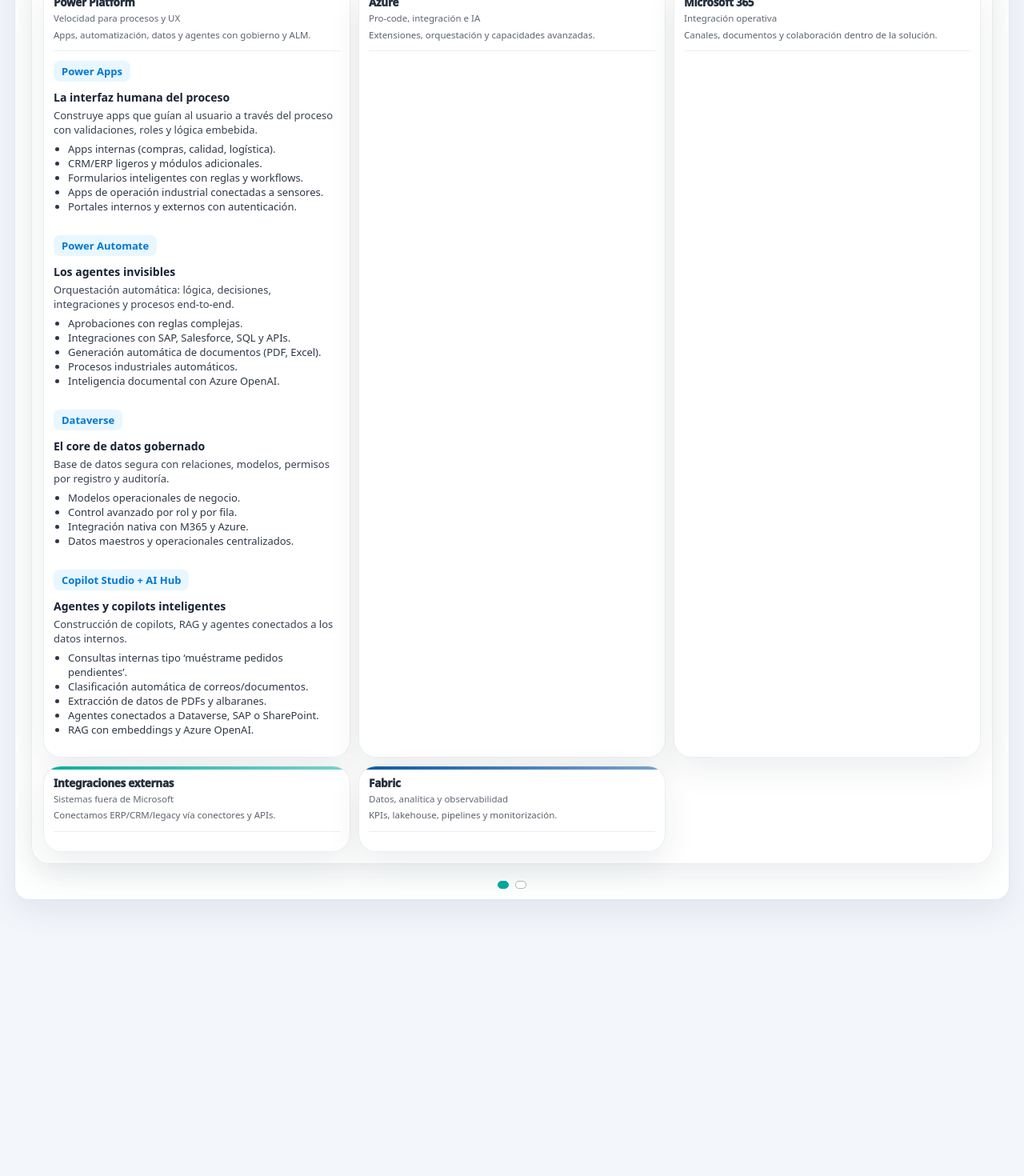
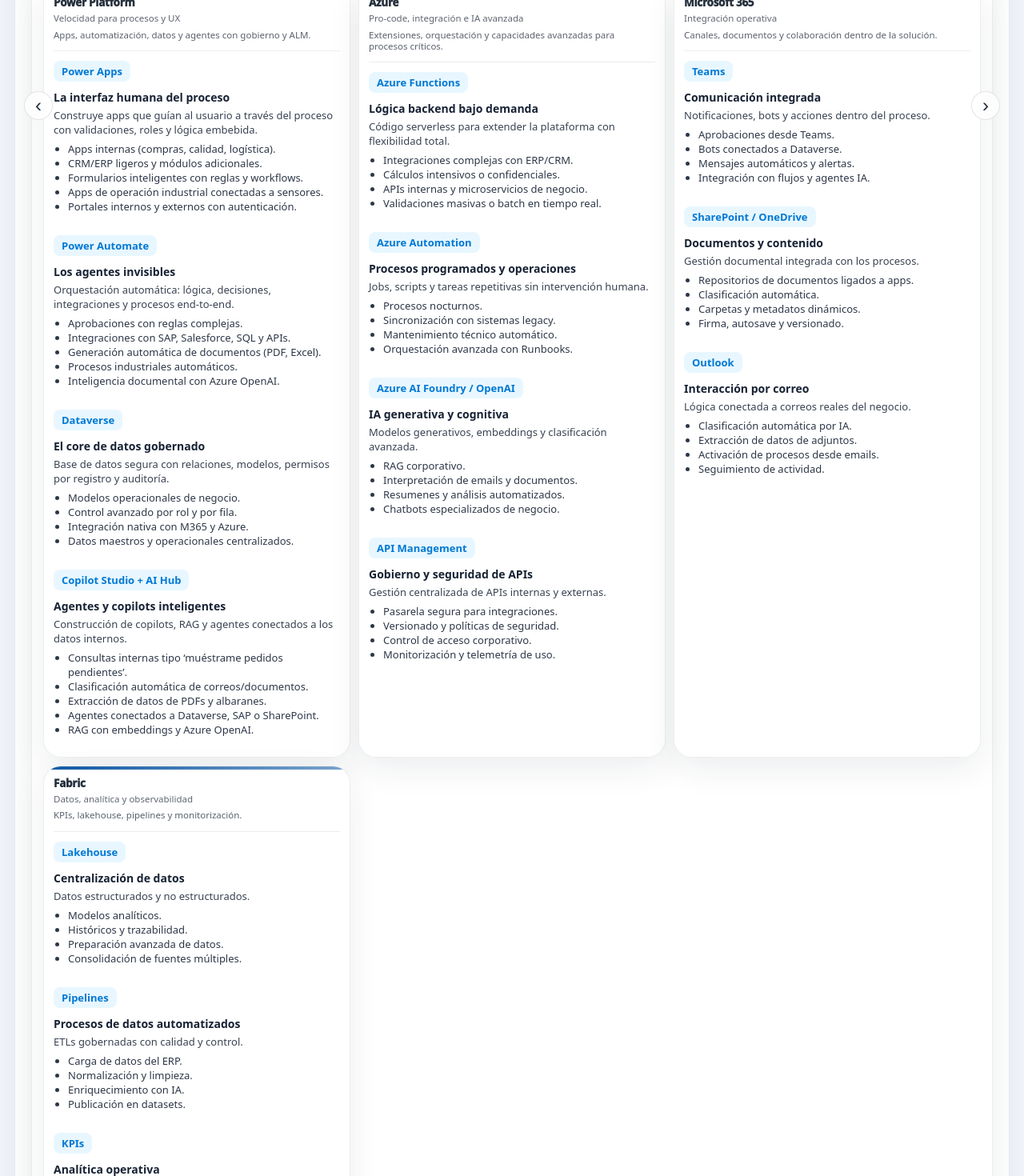
Before and after one commit to madinagarciaf-dev/presentacion-ppl, a React (Vite) app: page / in a window 1280 px wide. Shown: the part 1420-2890 px from the top of the page at 80% size. Before the commit the page ends 2591 px from the top, so only its background shows below. Built offline with nearby package versions, Linux system fonts and the light colour scheme.

Commit message:
Fix filenames middleware and vercel.json

```diff
--- a/src/App.jsx
+++ b/src/App.jsx
@@ -683,31 +683,139 @@ function TechLegend({ detail }) {
     {
       tone: "blue",
       title: "Azure",
-      subtitle: "Pro-code, integración e IA",
-      desc: "Extensiones, orquestación y capacidades avanzadas.",
-      tags: ["Azure Functions", "Azure Automation", "Azure AI Foundry", "Azure OpenAI", "API Management"],
+      subtitle: "Pro-code, integración e IA avanzada",
+      desc: "Extensiones, orquestación y capacidades avanzadas para procesos críticos.",
+      sections: [
+        {
+          tag: "Azure Functions",
+          title: "Lógica backend bajo demanda",
+          desc: "Código serverless para extender la plataforma con flexibilidad total.",
+          uses: [
+            "Integraciones complejas con ERP/CRM.",
+            "Cálculos intensivos o confidenciales.",
+            "APIs internas y microservicios de negocio.",
+            "Validaciones masivas o batch en tiempo real."
+          ]
+        },
+        {
+          tag: "Azure Automation",
+          title: "Procesos programados y operaciones",
+          desc: "Jobs, scripts y tareas repetitivas sin intervención humana.",
+          uses: [
+            "Procesos nocturnos.",
+            "Sincronización con sistemas legacy.",
+            "Mantenimiento técnico automático.",
+            "Orquestación avanzada con Runbooks."
+          ]
+        },
+        {
+          tag: "Azure AI Foundry / OpenAI",
+          title: "IA generativa y cognitiva",
+          desc: "Modelos generativos, embeddings y clasificación avanzada.",
+          uses: [
+            "RAG corporativo.",
+            "Interpretación de emails y documentos.",
+            "Resumenes y análisis automatizados.",
+            "Chatbots especializados de negocio."
+          ]
+        },
+        {
+          tag: "API Management",
+          title: "Gobierno y seguridad de APIs",
+          desc: "Gestión centralizada de APIs internas y externas.",
+          uses: [
+            "Pasarela segura para integraciones.",
+            "Versionado y políticas de seguridad.",
+            "Control de acceso corporativo.",
+            "Monitorización y telemetría de uso."
+          ]
+        }
+      ]
     },
+
     {
       tone: "purple",
       title: "Microsoft 365",
       subtitle: "Integración operativa",
       desc: "Canales, documentos y colaboración dentro de la solución.",
-      tags: ["Teams", "SharePoint", "Outlook", "OneDrive", "Loop"],
+      sections: [
+        {
+          tag: "Teams",
+          title: "Comunicación integrada",
+          desc: "Notificaciones, bots y acciones dentro del proceso.",
+          uses: [
+            "Aprobaciones desde Teams.",
+            "Bots conectados a Dataverse.",
+            "Mensajes automáticos y alertas.",
+            "Integración con flujos y agentes IA."
+          ]
+        },
+        {
+          tag: "SharePoint / OneDrive",
+          title: "Documentos y contenido",
+          desc: "Gestión documental integrada con los procesos.",
+          uses: [
+            "Repositorios de documentos ligados a apps.",
+            "Clasificación automática.",
+            "Carpetas y metadatos dinámicos.",
+            "Firma, autosave y versionado."
+          ]
+        },
+        {
+          tag: "Outlook",
+          title: "Interacción por correo",
+          desc: "Lógica conectada a correos reales del negocio.",
+          uses: [
+            "Clasificación automática por IA.",
+            "Extracción de datos de adjuntos.",
+            "Activación de procesos desde emails.",
+            "Seguimiento de actividad."
+          ]
+        }
+      ]
     },
-    {
-      tone: "teal",
-      title: "Integraciones externas",
-      subtitle: "Sistemas fuera de Microsoft",
-      desc: "Conectamos ERP/CRM/legacy vía conectores y APIs.",
-      tags: ["SAP", "Salesforce", "Oracle", "APIs REST", "SFTP/Files"],
-    },
+
     {
       tone: "blue",
       title: "Fabric",
       subtitle: "Datos, analítica y observabilidad",
       desc: "KPIs, lakehouse, pipelines y monitorización.",
-      tags: ["Lakehouse", "Pipelines", "Modelado", "KPIs", "Real-Time"],
-    },
+      sections: [
+        {
+          tag: "Lakehouse",
+          title: "Centralización de datos",
+          desc: "Datos estructurados y no estructurados.",
+          uses: [
+            "Modelos analíticos.",
+            "Históricos y trazabilidad.",
+            "Preparación avanzada de datos.",
+            "Consolidación de fuentes múltiples."
+          ]
+        },
+        {
+          tag: "Pipelines",
+          title: "Procesos de datos automatizados",
+          desc: "ETLs gobernadas con calidad y control.",
+          uses: [
+            "Carga de datos del ERP.",
+            "Normalización y limpieza.",
+            "Enriquecimiento con IA.",
+            "Publicación en datasets."
+          ]
+        },
+        {
+          tag: "KPIs",
+          title: "Analítica operativa",
+          desc: "Métricas de negocio conectadas a la operación.",
+          uses: [
+            "Dashboard ejecutivos.",
+            "KPIs por rol.",
+            "Alertas basadas en anomalías.",
+            "Seguimiento real del proceso."
+          ]
+        }
+      ]
+    }
   ];
 
   return (
--- a/src/index.css
+++ b/src/index.css
@@ -1872,7 +1872,7 @@ body{
 /* ===== Tech legend (stack) ===== */
 .techLegendGrid{
   display:grid;
-  grid-template-columns: repeat(5, minmax(0, 1fr));
+  grid-template-columns: repeat(4, minmax(0, 1fr));
   gap: 10px;
   margin-top: 10px;
 }
```
